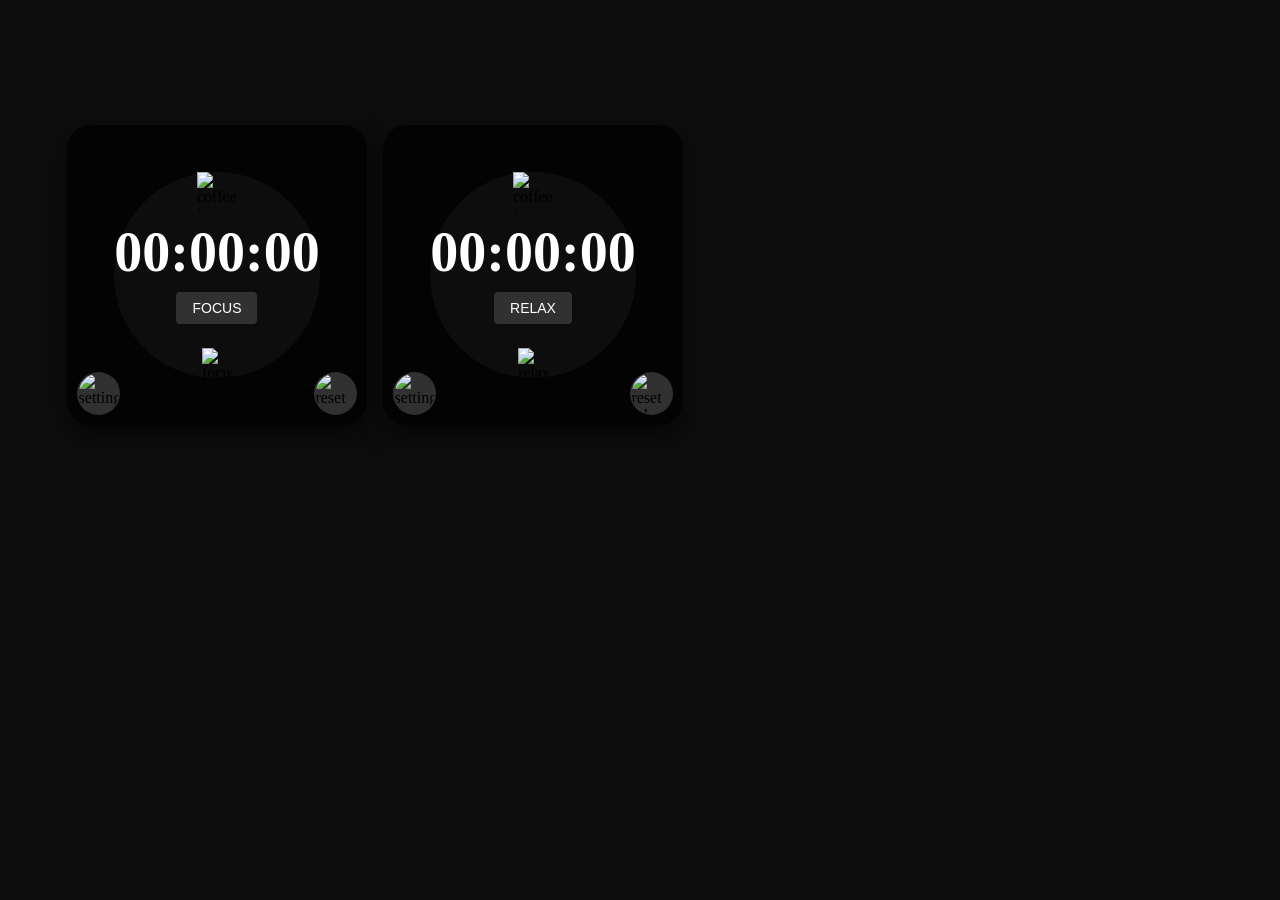
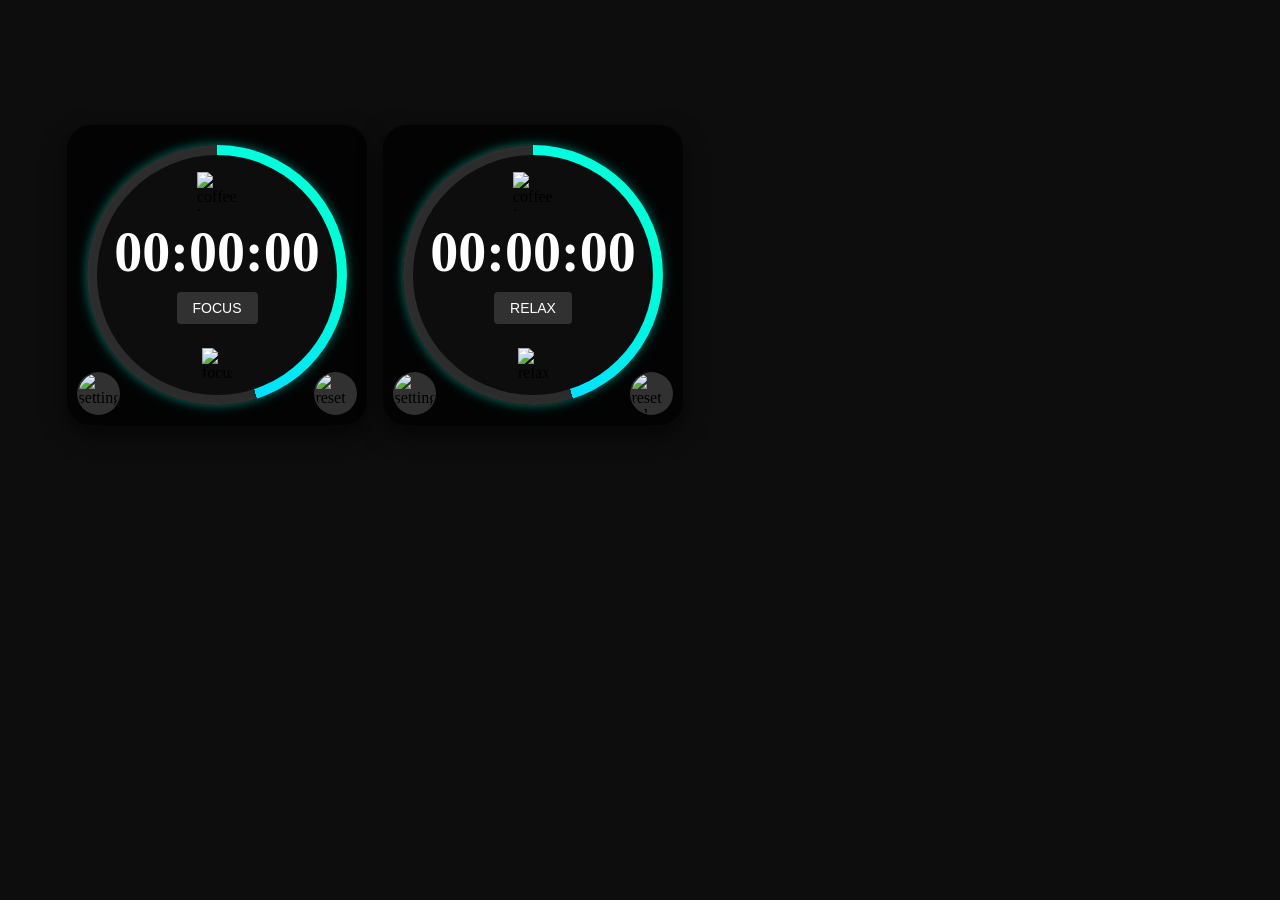

made changes

--- a/popup.css
+++ b/popup.css
@@ -24,7 +24,7 @@
   }
   
   /* Progress ring */
-  .progress-ring {
+  .progress-ring-focus, .progress-ring-relax {
     background: conic-gradient(
       from 0deg,
       #00ffe0 0%,
@@ -65,9 +65,10 @@
     }
   }
   
-  .progress-ring {
+  .progress-ring-focus, .progress-ring-relax {
     animation: pulse-glow 2.5s ease-in-out infinite;
   }
+
   
   
   /* Inner circle */
